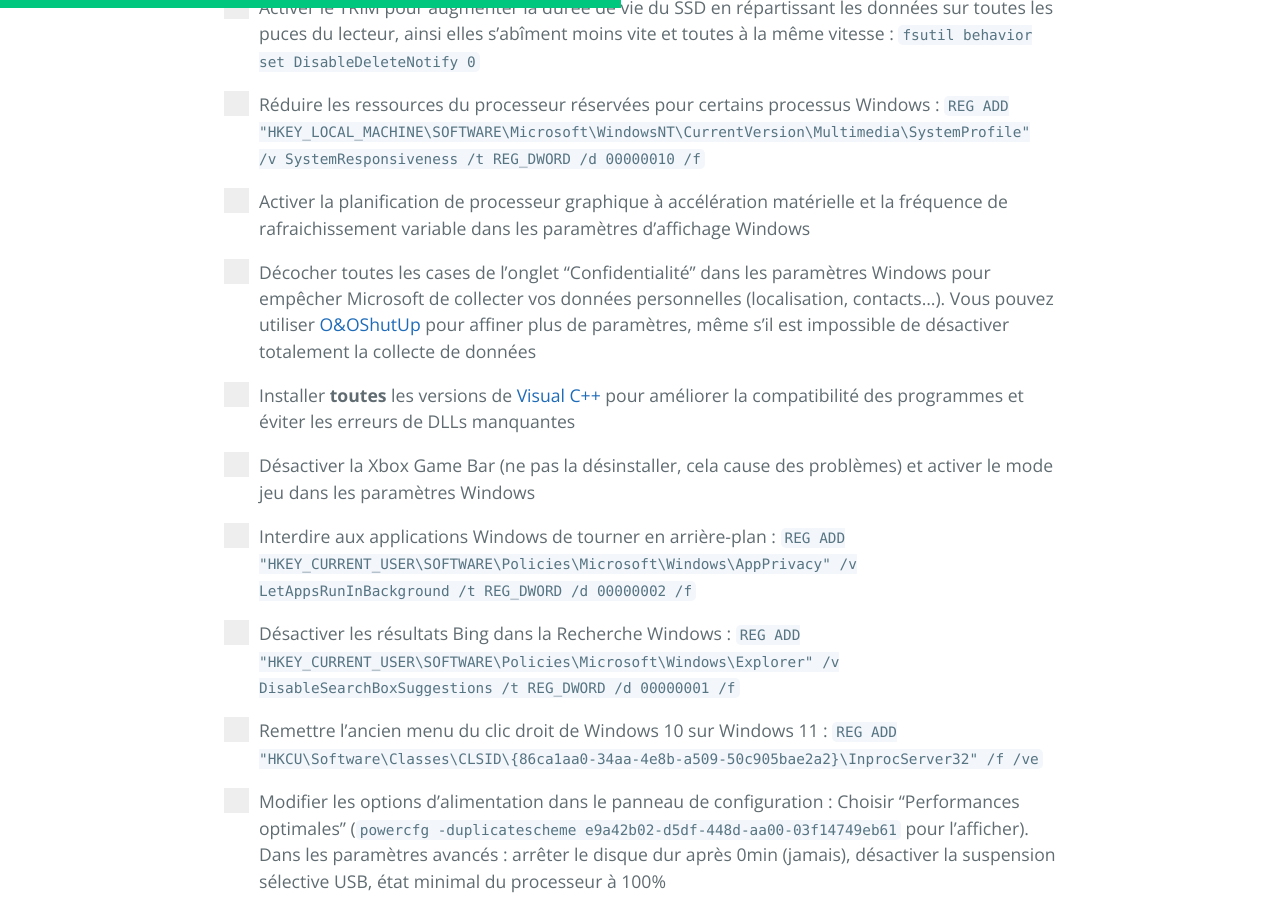
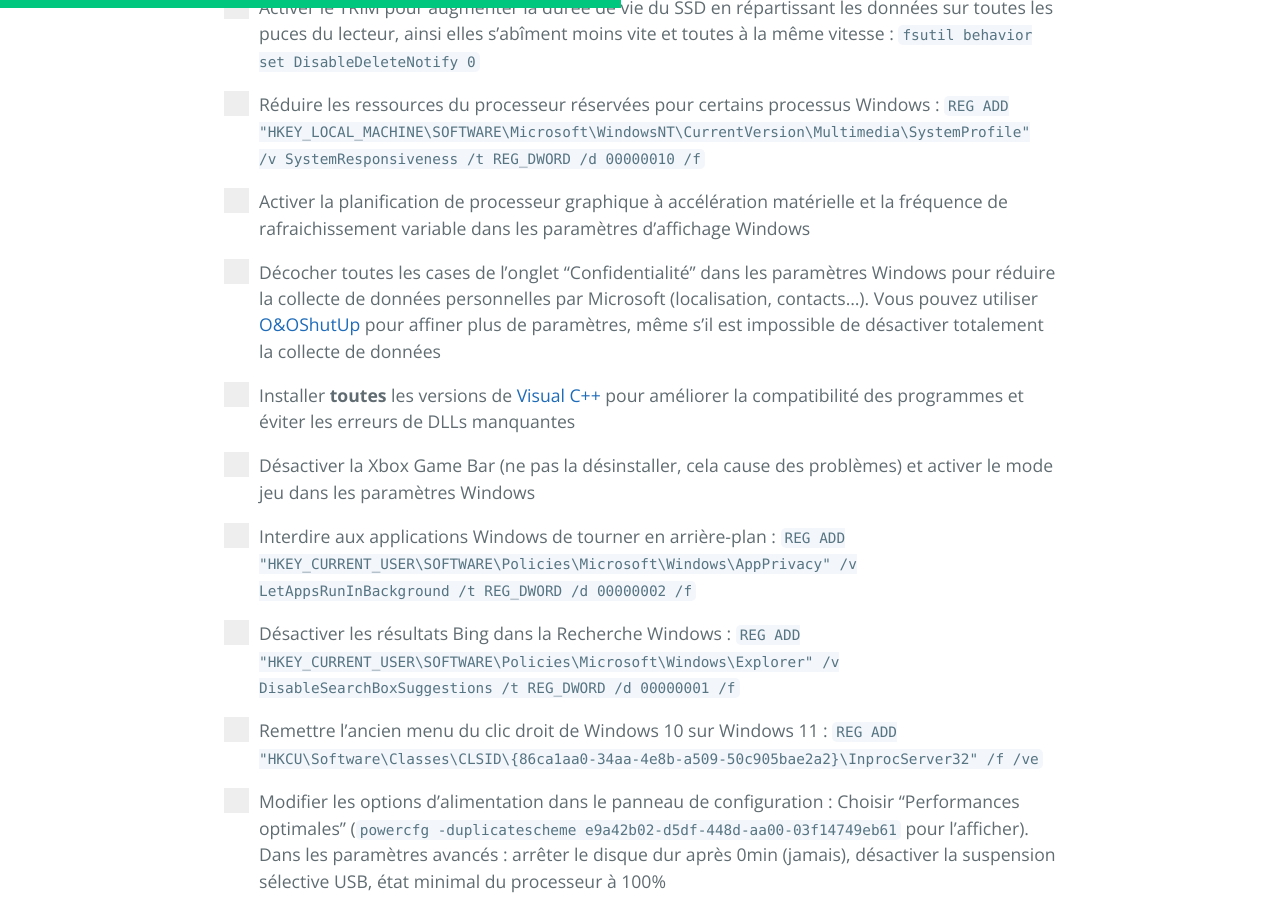
Before and after one commit to PouletEnSlip/pouletenslip.github.io, a Jekyll site: the page built from pages/opti/index.md, in a window 1280 px wide and 900 px high, scrolled down 1435 px. Built offline with Jekyll 4.4.1, drawn with Linux system fonts in a browser that asks for light colours; comment, search, counter and statistics services are not loaded; our own code applies the rules of GitHub Pages for plain Markdown files.

Commit message:
Update index.md

```diff
--- a/pages/opti/index.md
+++ b/pages/opti/index.md
@@ -44,7 +44,7 @@ Voici des optimisations simples et saines pour un PC sous Windows 10/11. Ces man
 <input type="checkbox">
 <span class="checkmark"></span>
 
-<label class="container">Décocher toutes les cases de l’onglet "Confidentialité" dans les paramètres Windows pour empêcher Microsoft de collecter vos données personnelles (localisation, contacts...). Vous pouvez utiliser [O&OShutUp](https://www.oo-software.com/fr/shutup10) pour affiner plus de paramètres, même s'il est impossible de désactiver totalement la collecte de données
+<label class="container">Décocher toutes les cases de l’onglet "Confidentialité" dans les paramètres Windows pour réduire la collecte de données personnelles par Microsoft (localisation, contacts...). Vous pouvez utiliser [O&OShutUp](https://www.oo-software.com/fr/shutup10) pour affiner plus de paramètres, même s'il est impossible de désactiver totalement la collecte de données
 <input type="checkbox">
 <span class="checkmark"></span>
 
```
